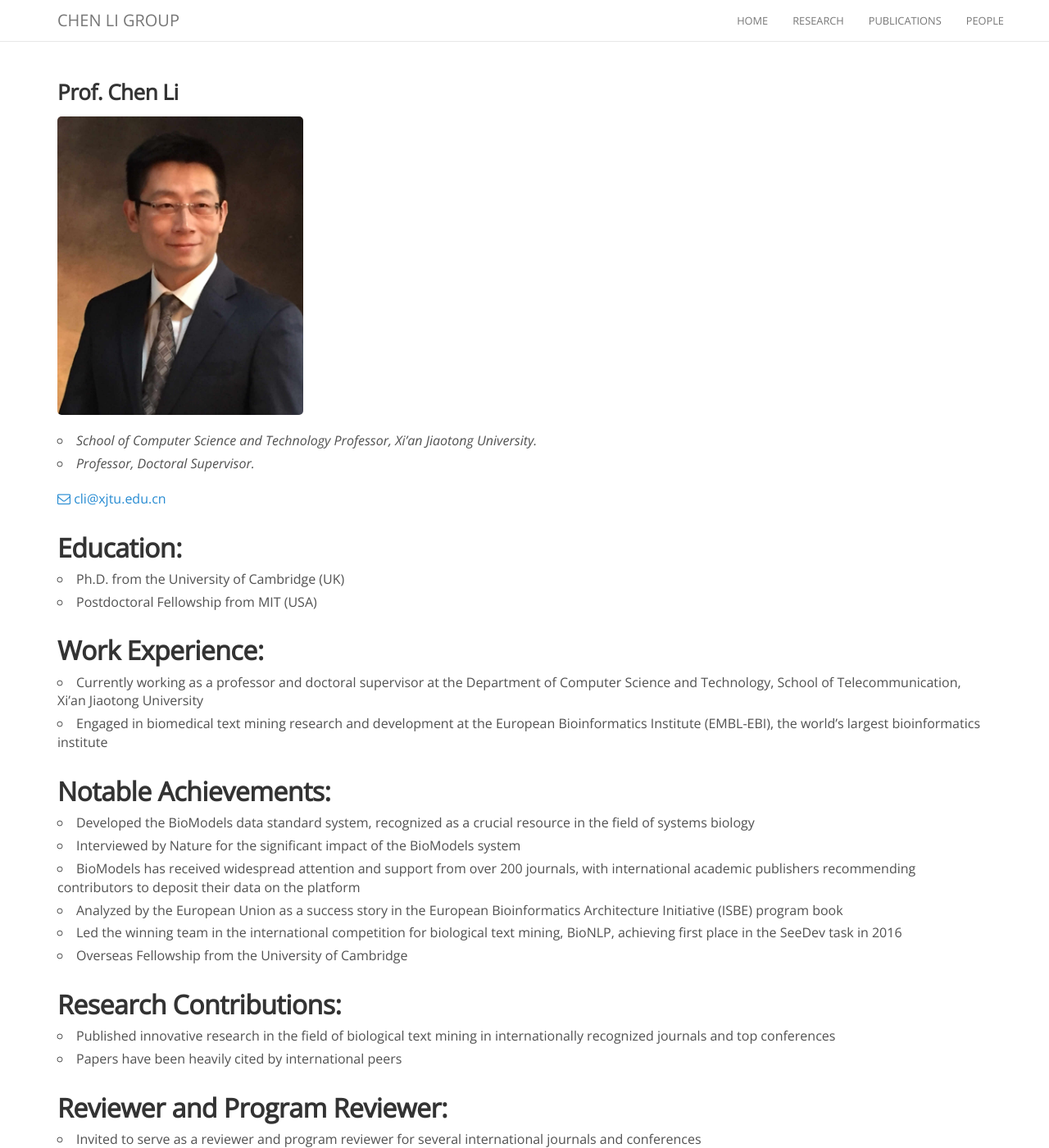
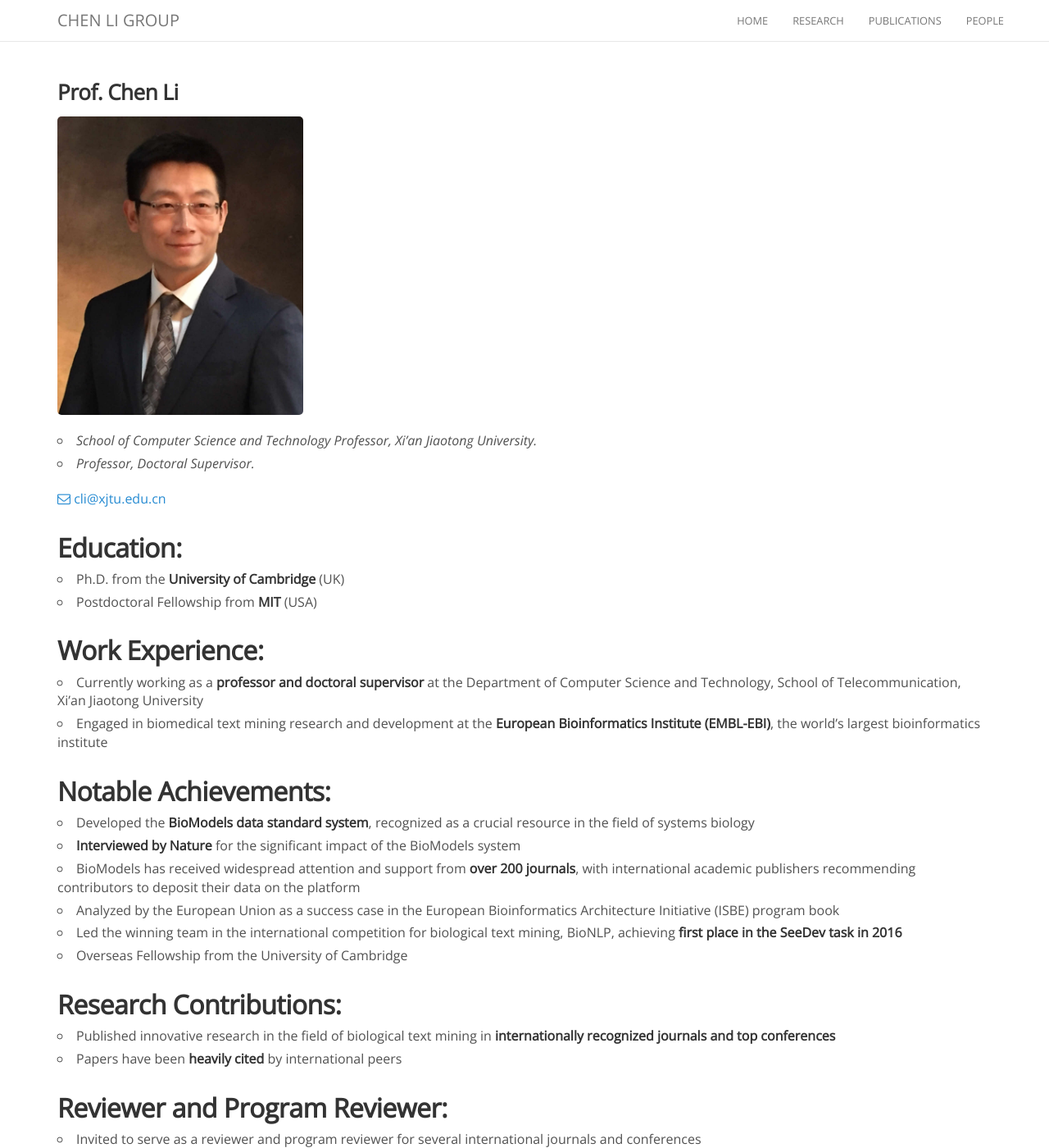
Before and after one commit to chenligroup/chenligroup.github.io, a Jekyll site: the page built from _people/Chen_Li.md, in a window 1280 px wide and 1400 px high. Shown: the whole window at 82% size. Built offline with Jekyll 4.4.1, drawn with Linux system fonts in a browser that asks for light colours; nearby versions of some CDN libraries; comment, search, counter and statistics services are not loaded.

Commit message:
Update Chen_Li.md

```diff
--- a/_people/Chen_Li.md
+++ b/_people/Chen_Li.md
@@ -15,25 +15,25 @@ avatar: Chen_Li.jpg
 
 
 ##  Education:
-- Ph.D. from the University of Cambridge (UK)
-- Postdoctoral Fellowship from MIT (USA)
+- Ph.D. from the **University of Cambridge** (UK)
+- Postdoctoral Fellowship from **MIT** (USA)
 
 ## Work Experience:
-- Currently working as a professor and doctoral supervisor at the Department of Computer Science and Technology, School of Telecommunication, Xi'an Jiaotong University
-- Engaged in biomedical text mining research and development at the European Bioinformatics Institute (EMBL-EBI), the world's largest bioinformatics institute
+- Currently working as a **professor and doctoral supervisor** at the Department of Computer Science and Technology, School of Telecommunication, Xi'an Jiaotong University
+- Engaged in biomedical text mining research and development at the **European Bioinformatics Institute (EMBL-EBI)**, the world's largest bioinformatics institute
 
 ## Notable Achievements:
 
-- Developed the BioModels data standard system, recognized as a crucial resource in the field of systems biology
-- Interviewed by Nature for the significant impact of the BioModels system
-- BioModels has received widespread attention and support from over 200 journals, with international academic publishers recommending contributors to deposit their data on the platform
-- Analyzed by the European Union as a success story in the European Bioinformatics Architecture Initiative (ISBE) program book
-- Led the winning team in the international competition for biological text mining, BioNLP, achieving first place in the SeeDev task in 2016
+- Developed the **BioModels data standard system**, recognized as a crucial resource in the field of systems biology
+- **Interviewed by Nature** for the significant impact of the BioModels system
+- BioModels has received widespread attention and support from **over 200 journals**, with international academic publishers recommending contributors to deposit their data on the platform
+- Analyzed by the European Union as a success case in the European Bioinformatics Architecture Initiative (ISBE) program book
+- Led the winning team in the international competition for biological text mining, BioNLP, achieving **first place in the SeeDev task in 2016**
 - Overseas Fellowship from the University of Cambridge
 
 ## Research Contributions:
-- Published innovative research in the field of biological text mining in internationally recognized journals and top conferences
-- Papers have been heavily cited by international peers
+- Published innovative research in the field of biological text mining in **internationally recognized journals and top conferences**
+- Papers have been **heavily cited** by international peers
 
 ## Reviewer and Program Reviewer:
 - Invited to serve as a reviewer and program reviewer for several international journals and conferences
```
